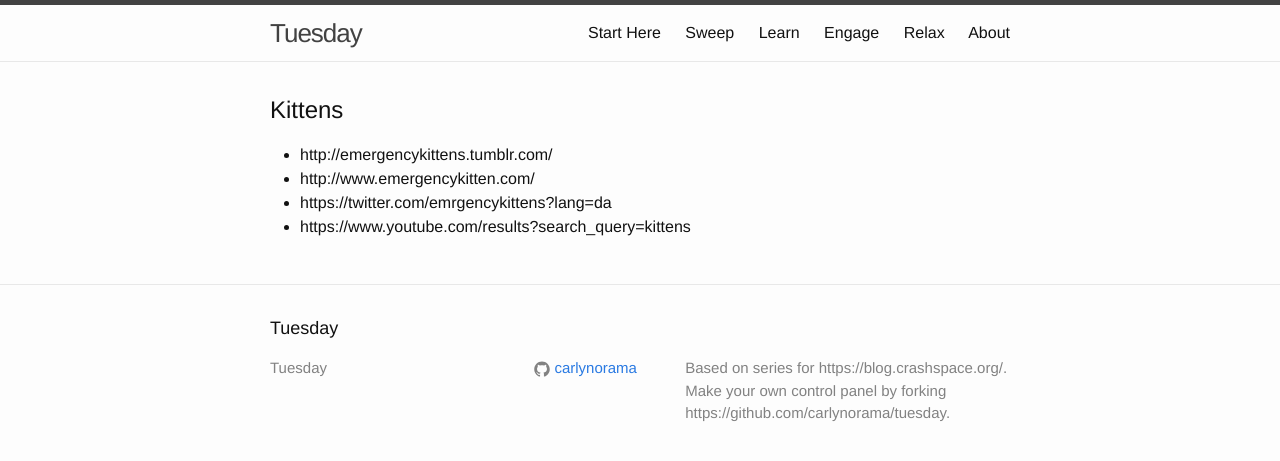
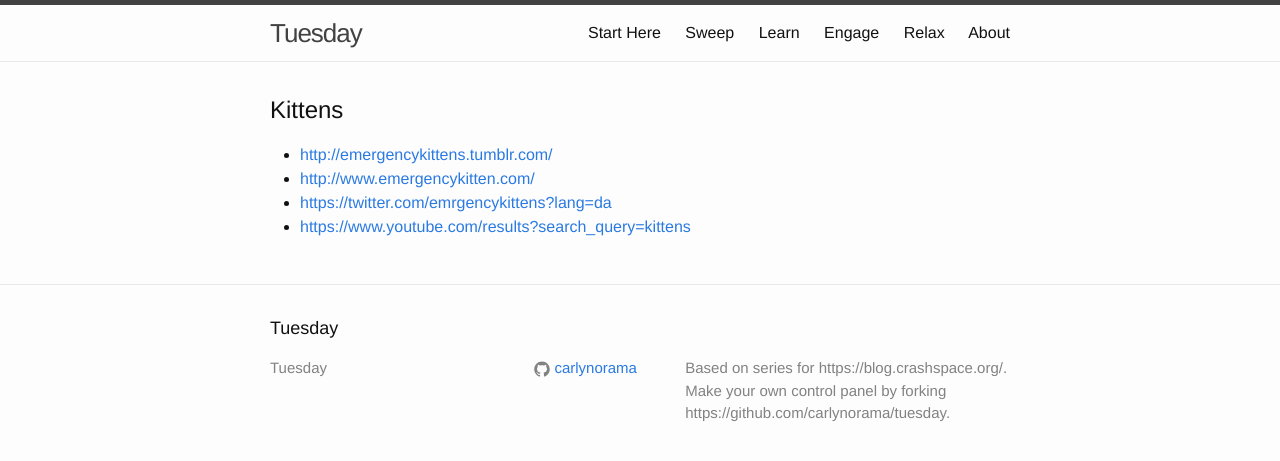
Before and after one commit to CRASHSpace/tuesday, a Jekyll site: the page built from _relax/index.md, in a window 1280 px wide. Shown: the top 461 px of the page. Built offline with Jekyll 4.4.1, drawn with Linux system fonts in a browser that asks for light colours.

Commit message:
angle bracket links

```diff
--- a/_relax/index.md
+++ b/_relax/index.md
@@ -5,7 +5,7 @@
 ---
 
 ## Kittens
-* http://emergencykittens.tumblr.com/
-* http://www.emergencykitten.com/
-* https://twitter.com/emrgencykittens?lang=da
-* https://www.youtube.com/results?search_query=kittens
+* <http://emergencykittens.tumblr.com/>
+* <http://www.emergencykitten.com/>
+* <https://twitter.com/emrgencykittens?lang=da>
+* <https://www.youtube.com/results?search_query=kittens>
```
